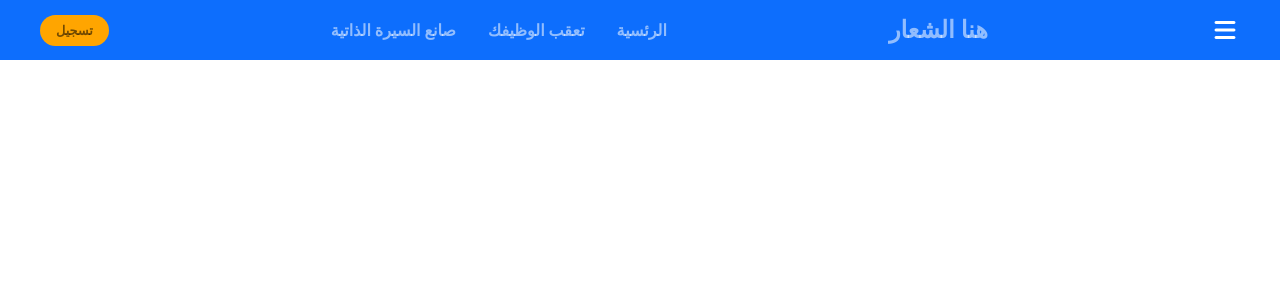
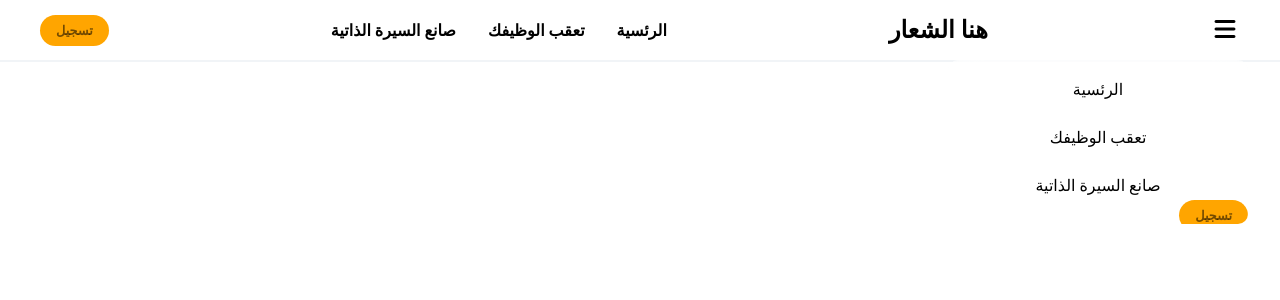
Before and after one commit to ahmed-alawlaqi25/JobApplicationTracker, a Flask app: page / in a window 1280 px wide. Shown: the top 300 px of the page. Run offline with Flask 3, Linux system fonts and the light colour scheme; some libraries are stand-ins or nearby versions.

Commit message:
Learning more about css

```diff
--- a/app/static/style.css
+++ b/app/static/style.css
@@ -6,7 +6,9 @@
 }
 
 .container {
-    background-color: #0d6efd;
+    background-color: #FFFFFF;
+    border-bottom: #F1F4F7;
+    outline: #F1F4F7 solid 2px;
 }
 
 
@@ -16,13 +18,13 @@ li {
 
 a {
     text-decoration: none;
-    color: rgba(255, 255, 255, .55);
+    color: black;
     padding-top: 10px;
     font-size: 1rem;
 }
 
 a:hover {
-    color: #fff;
+    color: orange;
 }
 
 header {
@@ -52,7 +54,7 @@ header {
 }
 
 .navbar .toggle_btn {
-    color: white;
+    color: black;
     font-size: 1.5rem;
     cursor: pointer;
     display: flex;
@@ -76,8 +78,36 @@ header {
     color: #fff;
 }
 
+.dropdown_menu {
+    position: absolute;
+    right: 2rem;
+    top: 60px;
+    width: 300px;
+    background: rgba(255, 255, 255, 0.5);
+    backdrop-filter: blur(15px);
+    border-radius: 10px;
+    overflow: hidden;
+}
+
+.dropdown_menu li {
+    padding: 0.6rem;
+    display: flex;
+    justify-content: center;
+}
+
+.dropdown_menu .active {
+    padding: 0.6rem;
+    width: 100px;
+    display: flex;
+    justify-content: center;
+}
+
 @media (max-width: 980px) {
     .navbar .links, .navbar .active {
         display: none;
     }
 }
+
+.navbar .toggle_btn {
+    display: block;
+}
--- a/app/templates/index.html
+++ b/app/templates/index.html
@@ -25,7 +25,12 @@
             <li><a href="hero">صانع السيرة الذاتية</a></li>
         </ul>
         <a href="#" class="action-btn">تسجيل</a>
-
+    </div>
+    <div class="dropdown_menu">
+        <li><a href="hero">الرئسية</a></li>
+        <li><a href="hero">تعقب الوظيفك</a></li>
+        <li><a href="hero">صانع السيرة الذاتية</a></li>
+        <a href="#" class="action-btn">تسجيل</a>
     </div>
 </header>
 
```
